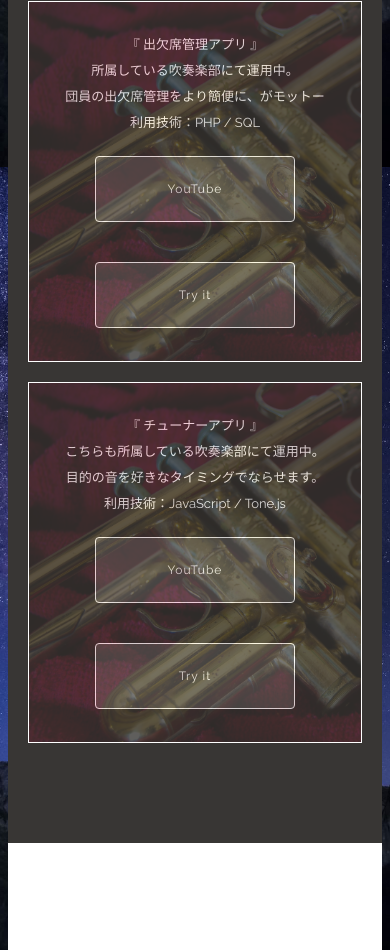
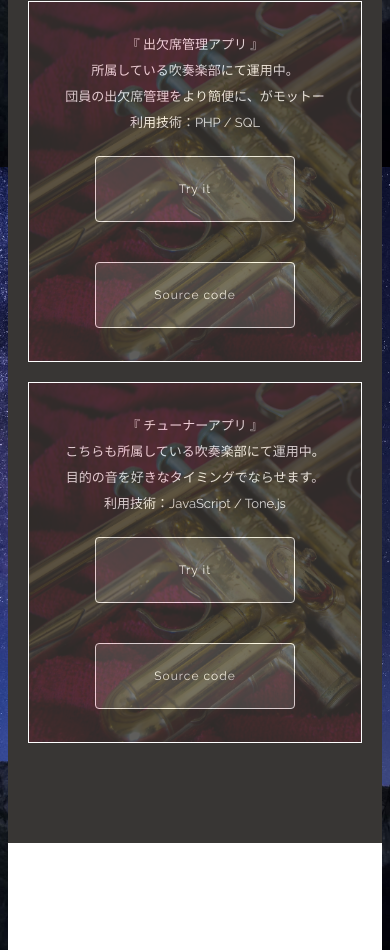
Before and after one commit to apricottone/PortfolioSite, a plain HTML site: page index.html in a window 390 px wide. Shown: the part 1521-2471 px from the top of the page. Drawn offline with Linux system fonts and the light colour scheme.

Commit message:
modified words, works link

```diff
--- a/css/style.css
+++ b/css/style.css
@@ -380,6 +380,10 @@ body {
     display: none;
   }
 
+  .works .works-wrapper .work-box .work-text a {
+    position: relative;
+  }
+
   /* section3 skills */
   .skills-wrapper,
   .skill-box {
--- a/index.html
+++ b/index.html
@@ -48,8 +48,8 @@
           所属している吹奏楽部にて運用中。<br>
           団員の出欠席管理をより簡便に、がモットー<br>
           利用技術：PHP / SQL<br>
-          <a href="#" target="_blank" class="button button-ghost">YouTube</a>
           <a href="#" target="_blank" class="button button-ghost">Try it</a>
+          <a href="https://github.com/MizHiro/attendance_management" target="_blank" class="button button-ghost">Source code</a>
         </p>
       </div>
       <div class="work-box">
@@ -59,8 +59,8 @@
           こちらも所属している吹奏楽部にて運用中。<br>
           目的の音を好きなタイミングでならせます。<br>
           利用技術：JavaScript / Tone.js<br>
-          <a href="#" target="_blank" class="button button-ghost">YouTube</a>
           <a href="https://mizhiro.github.io/KeyboardApp/" target="_blank" class="button button-ghost">Try it</a>
+          <a href="https://github.com/MizHiro/KeyboardApp" target="_blank" class="button button-ghost">Source code</a>
         </p>
       </div>
     </div>
```
